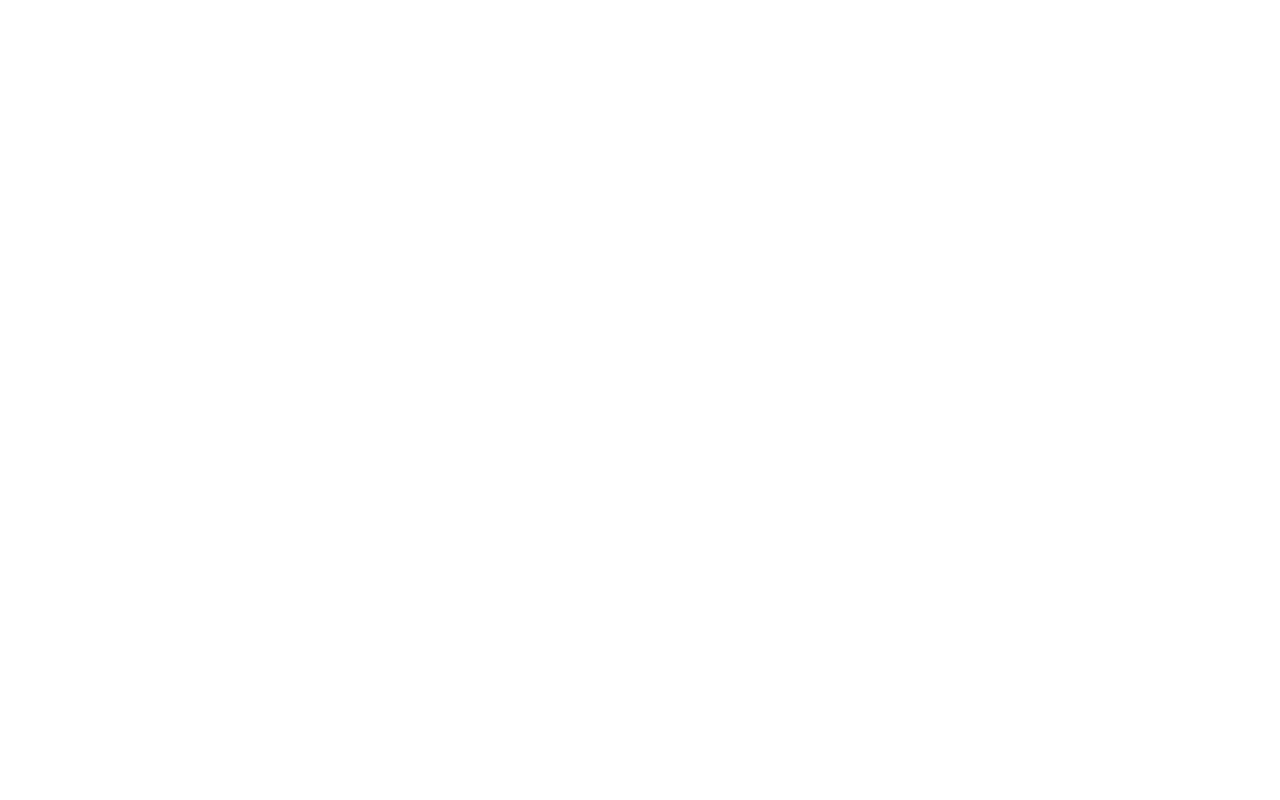
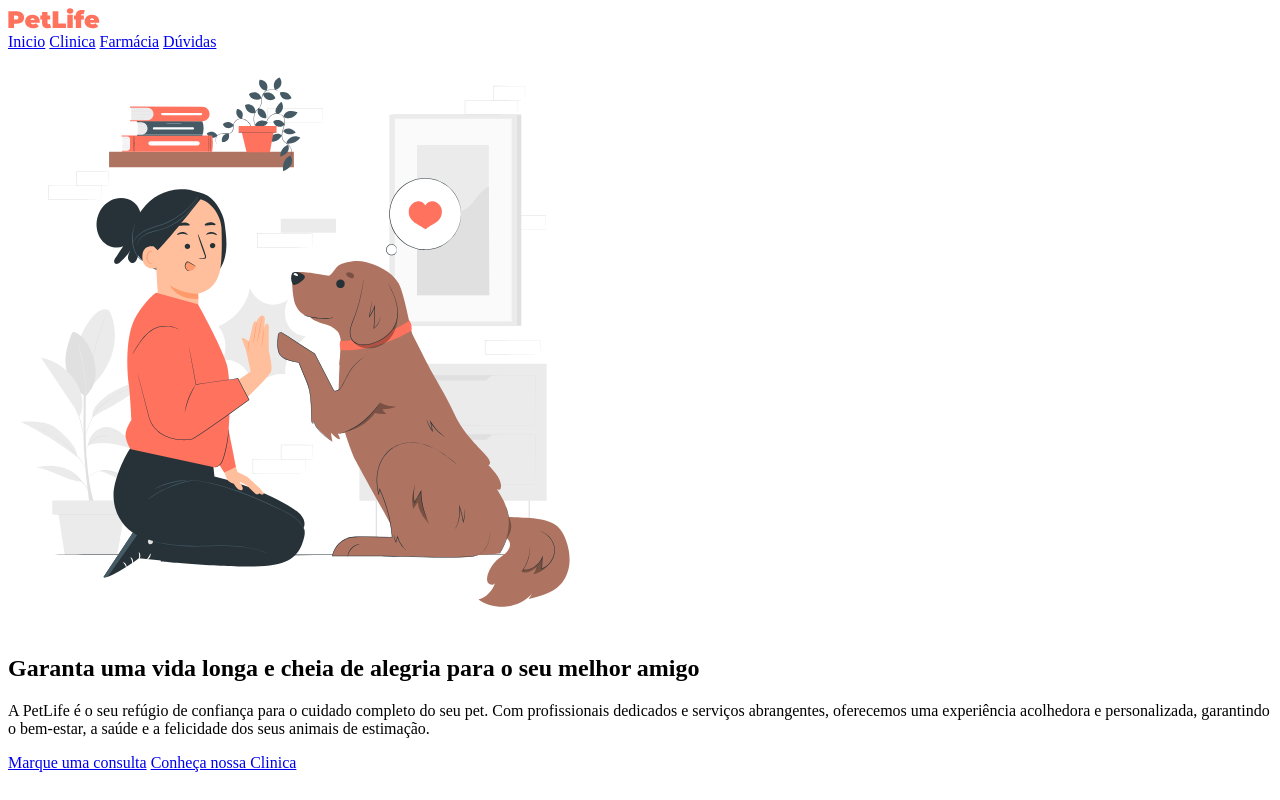
Before and after one commit to MauricioSilvaSantos/ClinicPageOneBitCode, a plain HTML site: page index.html in a window 1280 px wide. Drawn offline with Linux system fonts and the light colour scheme.

Commit message:
feat: update

```diff
--- a/index.html
+++ b/index.html
@@ -1,11 +1,44 @@
 <!DOCTYPE html>
 <html lang="pt-BR">
+
 <head>
   <meta charset="UTF-8">
   <meta name="viewport" content="width=device-width, initial-scale=1.0">
-  <title>Document</title>
+  <title>PetLife</title>
 </head>
+
 <body>
+  <header>
+    <a href="index.html" alt="PetLife">
+      <img src="img/logo.svg">
+    </a>
 
+    <nav>
+      <a href="#inicio">Inicio</a>
+      <a href="#clinica">Clinica</a>
+      <a href="#farmacia">Farmácia</a>
+      <a href="#duvidas">Dúvidas</a>
+    </nav>
+
+  </header>
+  <main>
+    <section id="inicio">
+      <img src="img/start-img.svg" alt="Imgagem Princiapal" width="580" height="580">
+
+      <div>
+        <h1>Garanta uma vida longa e cheia de alegria para o seu melhor amigo</h1>
+        <p> A PetLife é o seu refúgio de confiança para o cuidado completo do seu pet. Com profissionais
+          dedicados e serviços abrangentes, oferecemos uma experiência acolhedora e personalizada, garantindo
+          o bem-estar, a saúde e a felicidade dos seus animais de estimação.
+        </p>
+        <a href="https://wa.me/5569993587675" target="_blank">Marque uma consulta</a>
+        <a href="#clinica">Conheça nossa Clinica</a>
+      </div>
+    </section>
+    <section id="clinica">
+
+    </section>
+  </main>
 </body>
+
 </html>
```
Also changed, not shown: img/arrow-down.svg (added), img/clinic-img.svg (added), img/faq-img.svg (added), img/logo-white.svg (added), img/logo.svg (added), img/shape.svg (added), img/shop-img.svg (added), img/start-img.svg (added).
